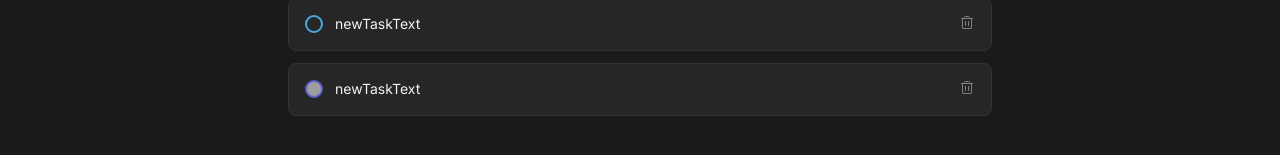
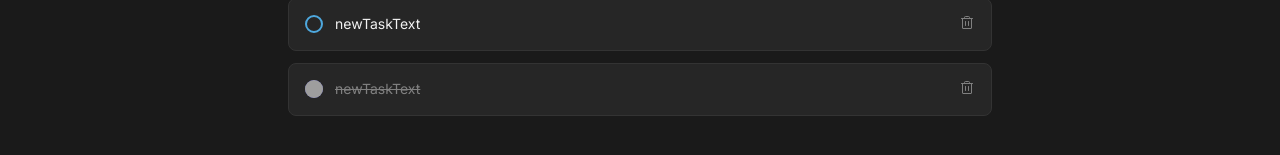
Before and after one commit to FernandoLelis/Desafio-01-todo-list, a React (Vite) app in the folder todo-list/: page / in a window 1280 px wide. Shown: the part 313-468 px from the top of the page. Built offline with nearby package versions, Linux system fonts and the light colour scheme; grey boxes are pictures that could not be loaded.

Commit message:
Projeto completo

```diff
--- a/todo-list/src/components/NewTask.jsx
+++ b/todo-list/src/components/NewTask.jsx
@@ -5,20 +5,20 @@ import checked from '../assets/checked.svg';
 
 import styles from './NewTask.module.css';
 
-export function NewTask({ title, id, isComplete, onDeleteTask, onComplete }) {
+export function NewTask({ newTask, onDeleteTask, onComplete }) {
 
 
     function handleDeleteTask() {
 
-        onDeleteTask(id);
+        onDeleteTask(newTask.id);
     }
 
     return (
         <div className={styles.newTask}>
-            <button className={styles.checkContainer} onClick={() => onComplete(id)} >
-                {isComplete ? <img src={checked} alt="Checked" />  : <div />}
+            <button className={styles.checkContainer} onClick={() => onComplete(newTask.id)} >
+                {newTask.isComplete ? <img src={checked} alt="Checked" />  : <div />}
             </button>
-            <p>{title}</p>
+            <p className={newTask.isComplete ? styles.textIsComplete : ""}>{newTask.title}</p>
 
            <button onClick={handleDeleteTask} title="Deletar Tarefa">
                 <Trash size={16} />
--- a/todo-list/src/components/NewTask.module.css
+++ b/todo-list/src/components/NewTask.module.css
@@ -15,18 +15,6 @@
     margin-top: 0.75rem;
 }
 
-/*
-.checkBox > label {
-    display: flex;
-    align-items: flex-start;
-    justify-content: space-between;
-    cursor: pointer;
-    color: var(--gray-100);
-    font-weight: 400;
-    font-size: 0.87rem;
-}
-*/
-
 .checkContainer {
     width: 1.125rem;
     height: 1.125rem;
@@ -43,57 +31,24 @@
 }
 
 .newTask p {
-    cursor: pointer;
     color: var(--gray-100);
     font-size: 0.875rem;
     line-height: 1.18rem;
     margin-right: auto;
 }
 
+p.textIsComplete {
+    color: var(--gray-300);
+    text-decoration: line-through;
+}
+
 .newTask img {
     width: 100%;
     height: 100%;
     background: var(--purpleDark);
-    color: var(--purpleDark);
-    border: 2px solid var(--purpleDark);
     border-radius: 50%;
 }
 
-.checkBox input[type="checkbox"] {
-    display: none;
-}
-
-/*
-.checkBox input + label::before {
-    content: "";
-    min-width: 1rem;
-    min-height: 1rem;
-    border-radius: 25px;
-    background: transparent;
-    border: 2px solid var(--blue);
-    display: inline-block;
-    vertical-align: middle;
-    margin-right: 0.75rem;
-}
-*/
-
-.checkBox button[type="checkbox"]::before {
-    content: "";
-    min-width: 1rem;
-    min-height: 1rem;
-    border-radius: 25px;
-    background: transparent;
-    border: 2px solid var(--blue);
-    display: inline-block;
-    vertical-align: middle;
-}
-
-.checkBox input:checked + label::before {
-    background: url("/src/assets/checked.svg");
-    background-color: var(--purpleDark);
-    background-position: center;
-    border: 2px solid var(--purpleDark);
-}
 
 .newTask button {
     background: transparent;
--- a/todo-list/src/components/Tasks.jsx
+++ b/todo-list/src/components/Tasks.jsx
@@ -53,9 +53,9 @@ export function Tasks() {
         setNewTask(tasksWithoutDeleteOne);
     }
 
-    function toggleIsCompleteById() {
+    function toggleIsCompleteById(taskId) {
         const tasksIsComplete = newTask.map(newTask => {
-            if (newTask.id == taskId) {
+            if (newTask.id === taskId) {
                 return {
                     ...newTask,
                     isComplete: !newTask.isComplete
@@ -108,9 +108,7 @@ export function Tasks() {
                             return (
                                 <NewTask
                                     key={newTask.id}
-                                    id={newTask.id}
-                                    title={newTask.title}
-                                    isComplete={newTask.isComplete}
+                                    newTask={newTask}
                                     onDeleteTask={deleteTask}
                                     onComplete={toggleIsCompleteById}
                                 />
```
